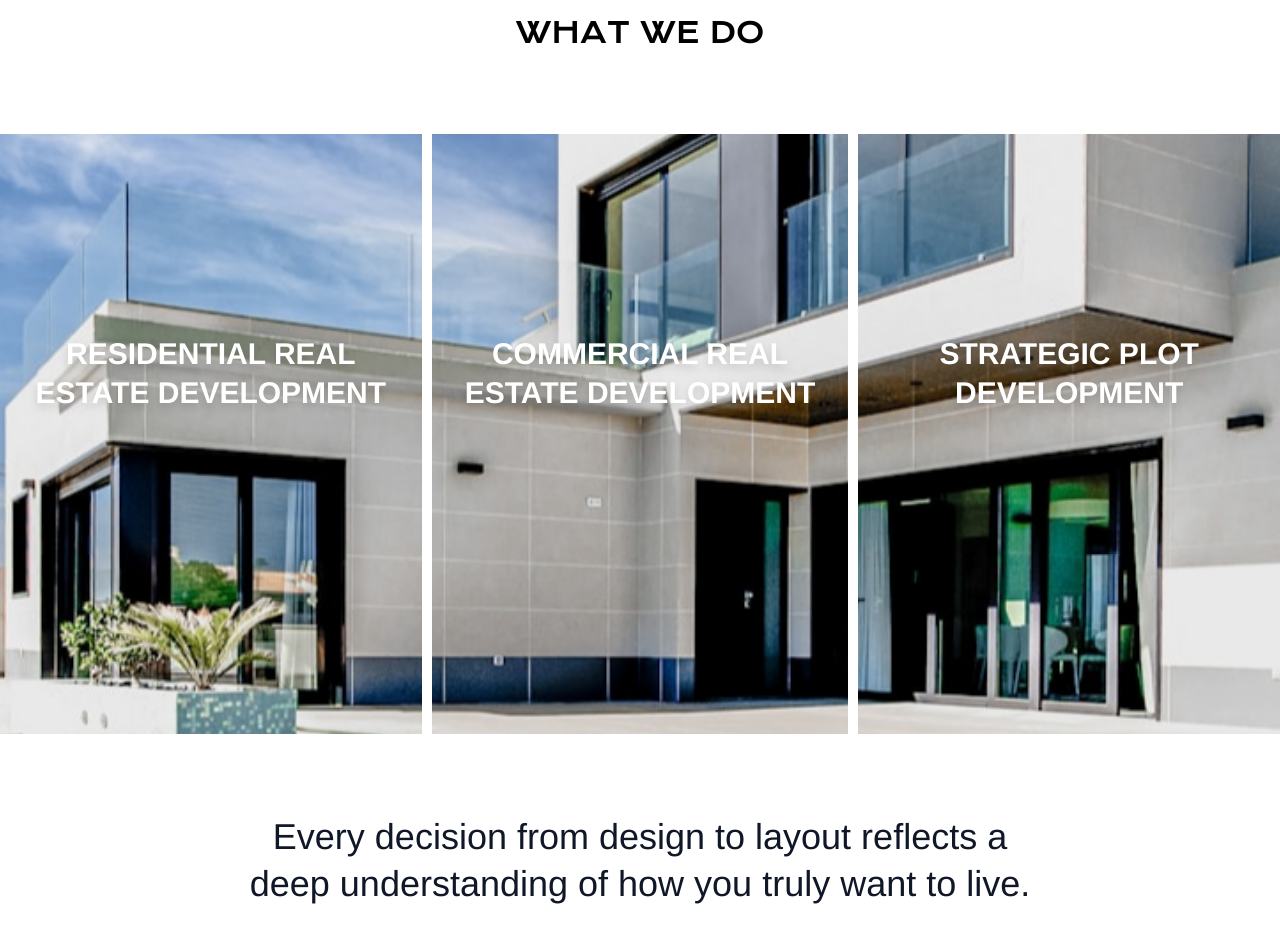
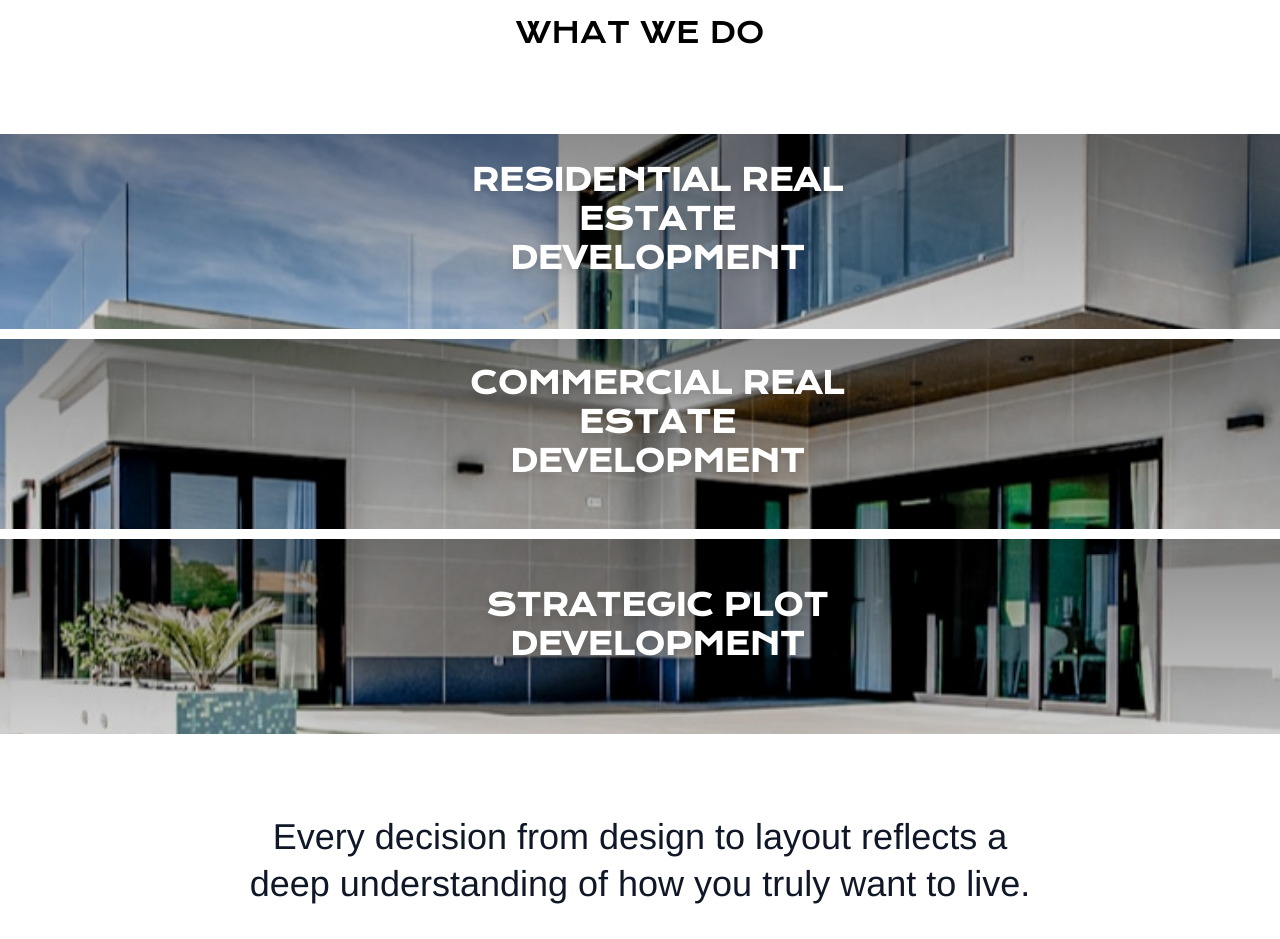
Before and after one commit to NAMANIND/eretz, a Next.js app: page / in a window 1280 px wide. Shown: the part 3740-4679 px from the top of the page. Built offline with nearby package versions, Linux system fonts and the light colour scheme.

Commit message:
Fix import typo in page.tsx and remove obsolete WwdSextion component;

```diff
--- a/src/app/page.tsx
+++ b/src/app/page.tsx
@@ -4,7 +4,7 @@ import ProductSection from "./sections/ProductSection";
 import AboutSection from "./sections/AboutSection";
 import Projects from "./sections/Projects";
 import WhyDubai from "./sections/WhyDubai";
-import WwdSection from "./sections/WwdSextion";
+import WwdSection from "./sections/WwdSection";
 import FooterSection from "./sections/FooterSection";
 import DockNavbar from "@/components/ui/DockNavbar";
 import SlidelLayout from "./sections/SlidelLayout";
--- a/src/app/sections/WwdSextion.tsx
+++ b/src/app/sections/WwdSection.tsx
@@ -284,7 +284,7 @@ const WwdSection = () => {
           </div>
 
           {/* Three Column Grid */}
-          <div className="relative z-10 grid grid-cols-3 h-full">
+          <div className="relative z-10 grid grid-rows-3 h-full">
             {services.map((service, index) => (
               <div
                 key={index}
@@ -295,67 +295,37 @@ const WwdSection = () => {
                   background:
                     hoveredIndex === index
                       ? "linear-gradient(180deg, rgba(6,22,46,0.56) 0%, rgba(6,22,46,0.24) 100%)"
-                      : "transparent",
+                      : "linear-gradient( 180deg, rgba(0,0,0,0.4) 0%, rgba(0,0,0,0.1) 100%)",
                   backdropFilter:
                     hoveredIndex === index ? "blur(10px)" : "none",
-                  borderLeft: index === 0 ? "none" : "5px solid white",
-                  borderRight:
+                  borderTop: index === 0 ? "none" : "5px solid white",
+                  borderBottom:
                     index === services.length - 1 ? "none" : "5px solid white",
                 }}
               >
                 <div
-                  className="max-w-[390px] mx-auto text-center transition-all duration-500 ease-[cubic-bezier(0.87,-0.005,0.215,0.985)]"
+                  className="max-w-full mx-auto text-center flex flex-row transition-transform justify-between duration-500 ease-[cubic-bezier(0.87,-0.005,0.215,0.985)] px-8"
                   style={{
                     transform:
                       hoveredIndex === index
-                        ? "translateY(0)"
-                        : "translateY(calc(50% - 100px))",
+                        ? "translateX(0)"
+                        : "translateX(calc(33%))",
                   }}
                 >
                   {/* Always Visible Title */}
-                  <h3 className="text-[30px] font-bold text-white mb-6 drop-shadow-lg uppercase">
+                  <h3 className="text-[30px]  font-bold w-1/3 text-white mb-6 drop-shadow-lg uppercase font-krona  transition-all  duration-500 ease-[cubic-bezier(0.87,-0.005,0.215,0.985)] ">
                     {service.title}
                   </h3>
 
                   {/* Content Appears on Hover */}
+
                   <div
-                    className="transition-opacity duration-500 ease-out"
+                    className="transition-opacity duration-500 w-1/2 ease-out"
                     style={{ opacity: hoveredIndex === index ? 1 : 0 }}
                   >
-                    <p className="text-white/90 text-lg leading-relaxed mb-8 drop-shadow-md">
+                    <p className="text-white/90 text-lg leading-relaxed mb-8 text-right drop-shadow-md">
                       {service.description}
                     </p>
-
-                    <div className="mb-8">
-                      <h4 className="text-lg font-semibold text-white mb-4 drop-shadow-md">
-                        Key Services:
-                      </h4>
-                      <ul className="space-y-3 text-left">
-                        {service.details.map((detail, detailIndex) => (
-                          <li
-                            key={detailIndex}
-                            className="flex items-center text-white/95 text-sm drop-shadow-sm"
-                          >
-                            <span className="mr-3 h-2 w-2 rounded-full bg-white/80 drop-shadow-sm" />
-                            {detail}
-                          </li>
-                        ))}
-                      </ul>
-                    </div>
-
-                    {/* <div className="inline-flex items-center text-white hover:text-white/80 transition-colors duration-300 group/btn">
-                      <span className="text-lg font-medium mr-3 drop-shadow-md">
-                        Learn More
-                      </span>
-                      <svg
-                        className="w-6 h-3 transition-transform duration-300 group-hover/btn:translate-x-1 drop-shadow-sm"
-                        xmlns="http://www.w3.org/2000/svg"
-                        viewBox="0 0 22 12"
-                        fill="currentColor"
-                      >
-                        <path d="M15 0.749925C14.9297 0.819647 14.8739 0.902598 14.8358 0.993992C14.7978 1.08539 14.7782 1.18342 14.7782 1.28242C14.7782 1.38143 14.7978 1.47946 14.8358 1.57086C14.8739 1.66225 14.9297 1.7452 15 1.81492L18.45 5.26493H0.795013C0.596101 5.26493 0.405336 5.34394 0.264683 5.48459C0.124031 5.62525 0.0450134 5.81601 0.0450134 6.01493C0.0450134 6.21384 0.124031 6.4046 0.264683 6.54525C0.405336 6.68591 0.596101 6.76493 0.795013 6.76493H18.435L15 10.1924C14.8603 10.3329 14.7819 10.523 14.7819 10.7212C14.7819 10.9193 14.8603 11.1094 15 11.2499C15.1405 11.3896 15.3306 11.468 15.5288 11.468C15.7269 11.468 15.917 11.3896 16.0575 11.2499L20.8275 6.47992C20.8917 6.41833 20.9428 6.34439 20.9777 6.26254C21.0126 6.1807 21.0306 6.09265 21.0306 6.00367C21.0306 5.9147 21.0126 5.82665 20.9777 5.74481C20.9428 5.66296 20.8917 5.58902 20.8275 5.52742L16.065 0.749925C15.9953 0.679629 15.9123 0.623833 15.8209 0.585757C15.7296 0.54768 15.6315 0.528076 15.5325 0.528076C15.4335 0.528076 15.3355 0.54768 15.2441 0.585757C15.1527 0.623833 15.0697 0.679629 15 0.749925Z" />
-                      </svg>
-                    </div> */}
                   </div>
                 </div>
 
--- a/src/components/ui/DockNavbar.tsx
+++ b/src/components/ui/DockNavbar.tsx
@@ -142,16 +142,16 @@ export const DockNavbar: React.FC = () => {
                       className={`bg-clip-text leading-[1.3] transition-colors duration-500 ease-in-out ${
                         isScrolled ? "text-black" : "text-white"
                       }`}
-                      duration={0.5}
-                      stagger={0.01}
+                      duration={0.6}
+                      stagger={0.02}
                     >
                       {item.label}
                     </HoverAnimation>
                     <div className="absolute bottom-0 right-0 h-[1px] w-full overflow-hidden">
                       <div
-                        className={`h-full transform scale-x-0 origin-right transition-all duration-700 ease-in-out group-hover:scale-x-100 group-hover:origin-left ${
+                        className={`h-full ${
                           isScrolled ? "bg-black" : "bg-white"
-                        }`}
+                        } transform scale-x-0 origin-right transition-transform duration-700 ease-in-out group-hover:scale-x-100 group-hover:origin-left`}
                       ></div>
                     </div>
                   </h3>
@@ -168,9 +168,9 @@ export const DockNavbar: React.FC = () => {
                 +1 (855) 653-1901
                 <div className="absolute bottom-0 right-0 h-[1px] w-full overflow-hidden">
                   <div
-                    className={`h-full transform scale-x-0 origin-right transition-all duration-1000 ease-in-out group-hover:scale-x-100 group-hover:origin-left  ${
+                    className={`h-full ${
                       isScrolled ? "bg-black" : "bg-white"
-                    }`}
+                    } transform scale-x-0 origin-right transition-transform duration-700 ease-in-out group-hover:scale-x-100 group-hover:origin-left`}
                   ></div>
                 </div>
               </h3>
--- a/src/components/ui/GSAPImageReveal.tsx
+++ b/src/components/ui/GSAPImageReveal.tsx
@@ -81,7 +81,7 @@ export const GSAPImageReveal: React.FC<GSAPImageRevealProps> = ({
           animate={{ y: 0 }}
           viewport={{ once: true }}
           transition={{
-            delay: 1.5,
+            delay: 1.8,
             duration: 1.2,
             ease: [0.25, 0.46, 0.45, 0.94],
           }}
```
